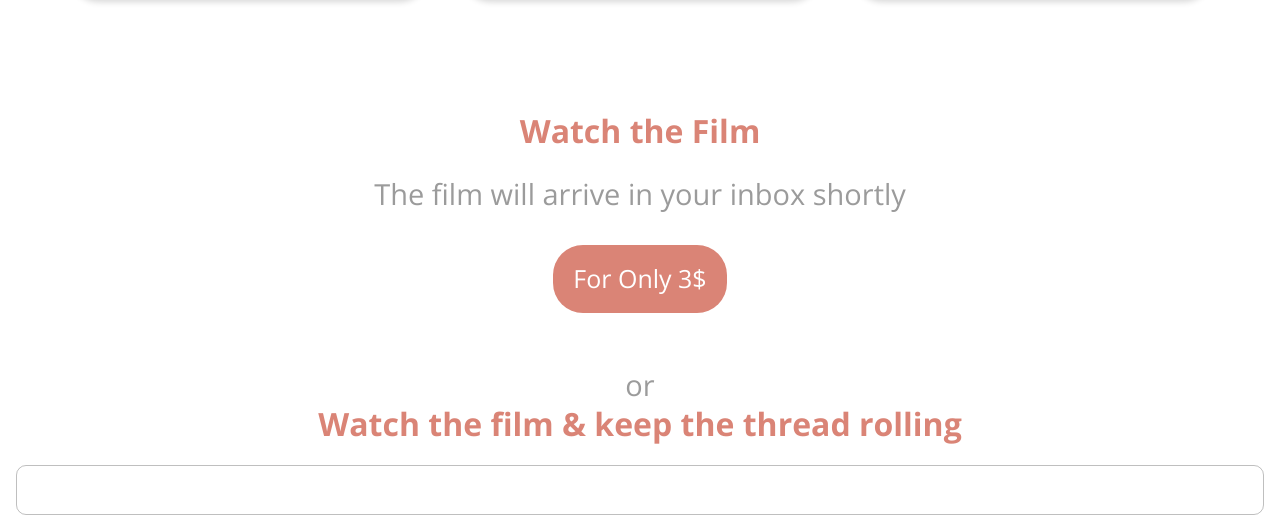
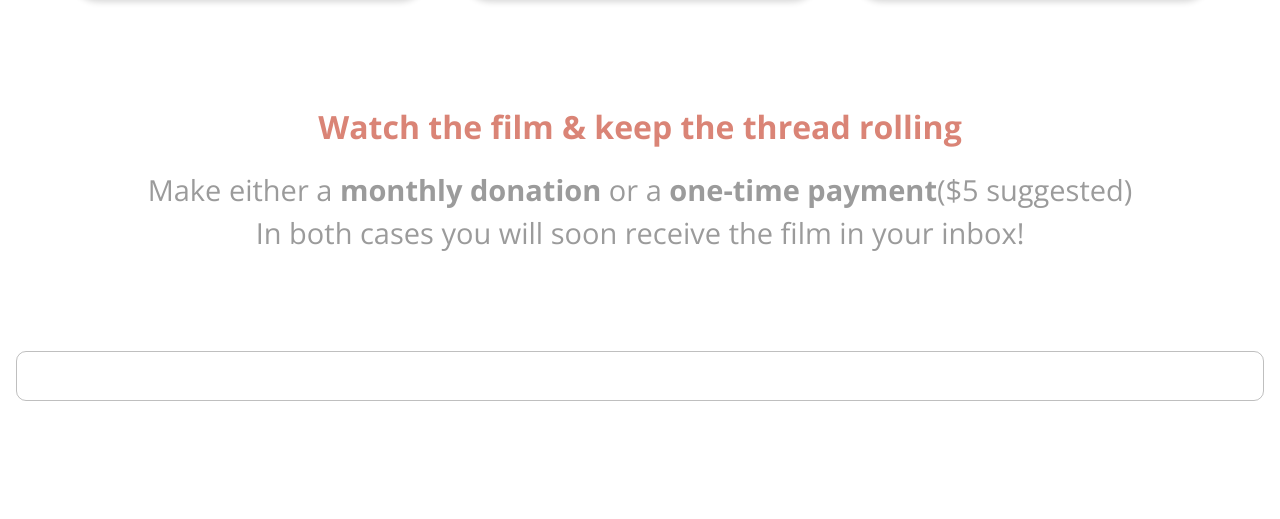
Before and after one commit to Mhmdabed11/stitching-palestine, a Gatsby site: page /donate in a window 1280 px wide. Shown: the part 1123-1642 px from the top of the page. Built offline with nearby package versions, Linux system fonts and the light colour scheme; Gatsby itself is replaced by a stand-in of ours; a script that the page names is missing.

Commit message:
fix donation incentive

```diff
--- a/src/pages/donate.js
+++ b/src/pages/donate.js
@@ -54,21 +54,40 @@ export default function Donate({ data }) {
         </div>
 
         <div className="donate__incentive">
-          <h1 className="donate__incentive-title">Watch the Film</h1>
+          {/* <h1 className="donate__incentive-title">Watch the Film</h1>
           <div className="donate__incentive-inbox">
             The film will arrive in your inbox shortly
           </div>
           <div className="donate__incentive-forOnly3dollars-container">
             <div className="donate__incentive-forOnly3dollars">For Only 3$</div>
           </div>
-          <div className="donate__incentivr-or">or</div>
+          <div className="donate__incentivr-or">or</div> */}
+
+          <br />
+          <br />
+          <br />
+          <br />
           <h1 className="donate__incentive-subtitle">
             Watch the film & keep the thread rolling
           </h1>
+
+          <div className="donate__incentive-inbox">
+            Make either a <b> monthly donation </b> or a <b>one-time payment</b>
+            ($5 suggested)
+          </div>
+
+          <div className="donate__incentive-inbox">
+            In both cases you will soon receive the film in your inbox!
+          </div>
           {/* <div className="donate__incentive-impact-level ">
             Choose your impact level
           </div> */}
         </div>
+
+        <br />
+        <br />
+        <br />
+        <br />
         <div className="givingloop_wrapper">
           <div id="givingloop-widget" data-ngo-id="913" data-type="widget" />
         </div>
```
Also changed, not shown: 1 other file.
